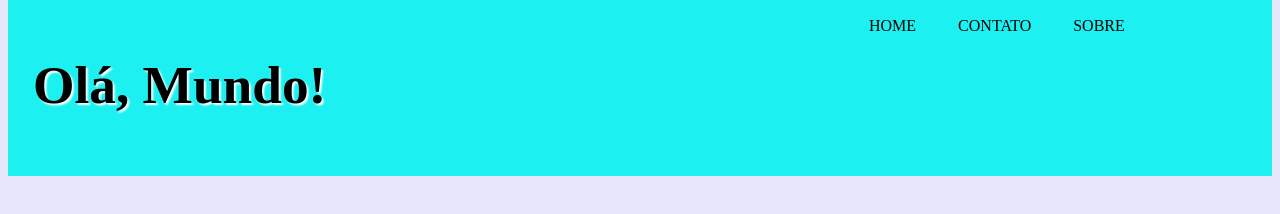
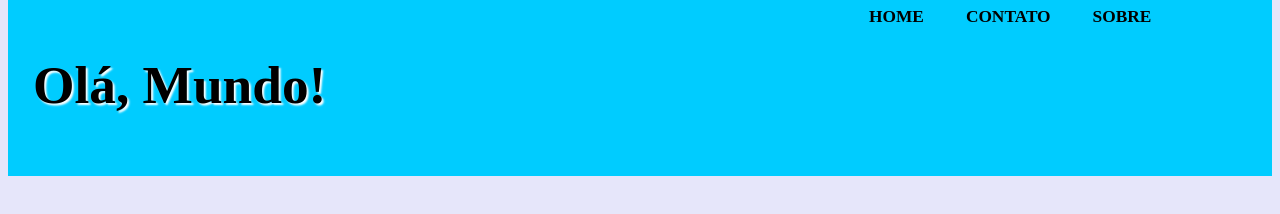
Before and after one commit to Helison07/Menu-em-HTML, a plain HTML site: page index.html in a window 1280 px wide. Drawn offline with Linux system fonts and the light colour scheme.

Commit message:
Update estilo.css

```diff
--- a/estilo.css
+++ b/estilo.css
@@ -5,12 +5,13 @@ body {
 
 .cabecalho {
     margin-top: -15px;
-    background-color: rgb(29, 240, 240);
+    background-color: rgb(0, 204, 255);
     padding: 25px;
 }
 
 .cabecalho h1 {
     font-size: 40pt;
+    font-family: 'Times New Roman', Times, serif;
     text-decoration: none;
     text-shadow: 2px 2px 2px white;
 }
@@ -18,12 +19,15 @@ body {
 nav#menu ul {
     display: flex;
     color: black;
-    margin-top: -160px;
+    margin-top: -170px;
     text-transform: uppercase;
     list-style: none;
 }
 
 nav#menu li a{
+    font-family: 'Times New Roman', Times, serif;
+    font-weight: bold;
+    font-size: 13pt;
     text-decoration: none;
     left: 800px;
     float: left;
```
